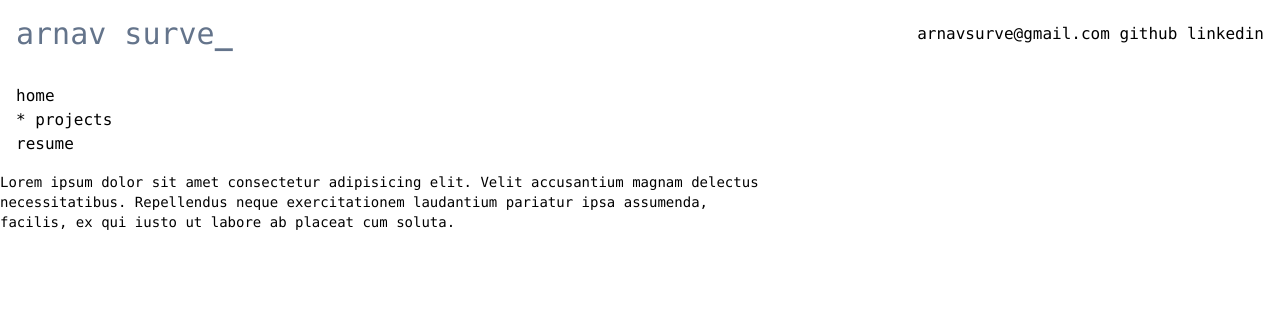
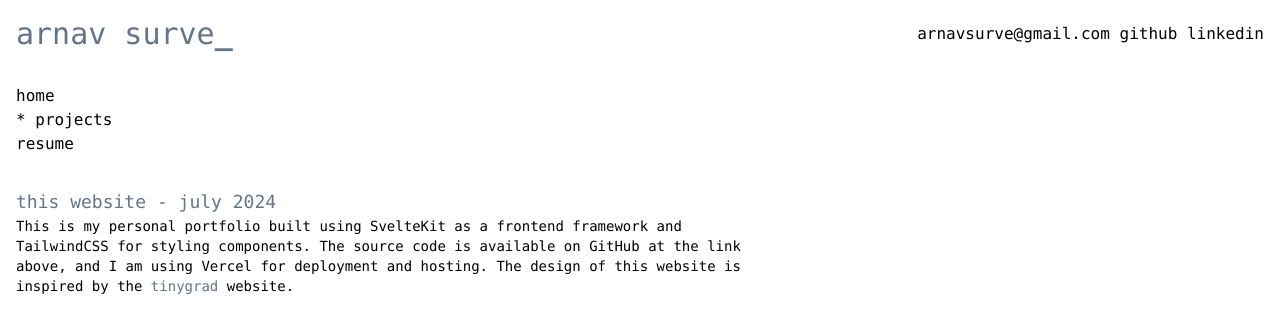
Before and after one commit to arnavsurve/website, a SvelteKit app: page /projects in a window 1280 px wide. Shown: the top 332 px of the page. Built offline with nearby package versions, Linux system fonts and the light colour scheme.

Commit message:
feat: Update projects page with personal portfolio information

```diff
--- a/src/routes/projects/+page.svelte
+++ b/src/routes/projects/+page.svelte
@@ -1,10 +1,21 @@
 <script>
     import Header from '../../components/Header.svelte';
     import Prose from '../../components/Prose.svelte';
+    import StyleLink from '../../components/StyleLink.svelte';
 </script>
 
 <Header />
 
-<Prose>
-    Lorem ipsum dolor sit amet consectetur adipisicing elit. Velit accusantium magnam delectus necessitatibus. Repellendus neque exercitationem laudantium pariatur ipsa assumenda, facilis, ex qui iusto ut labore ab placeat cum soluta.
-</Prose>
+<div class="m-4 font-mono">
+    <StyleLink classDefs="text-lg" url="https://github.com/arnavsurve/website">
+        this website - july 2024
+    </StyleLink>
+
+    <Prose>
+        This is my personal portfolio built using SvelteKit as a frontend framework and TailwindCSS for styling components. The source code is available on GitHub at the link above, and I am using Vercel for deployment and hosting. The design of this website is inspired by  the <StyleLink url={"https://tinygrad.org/"}>tinygrad</StyleLink> website.
+    </Prose>
+
+
+
+
+</div>
```
